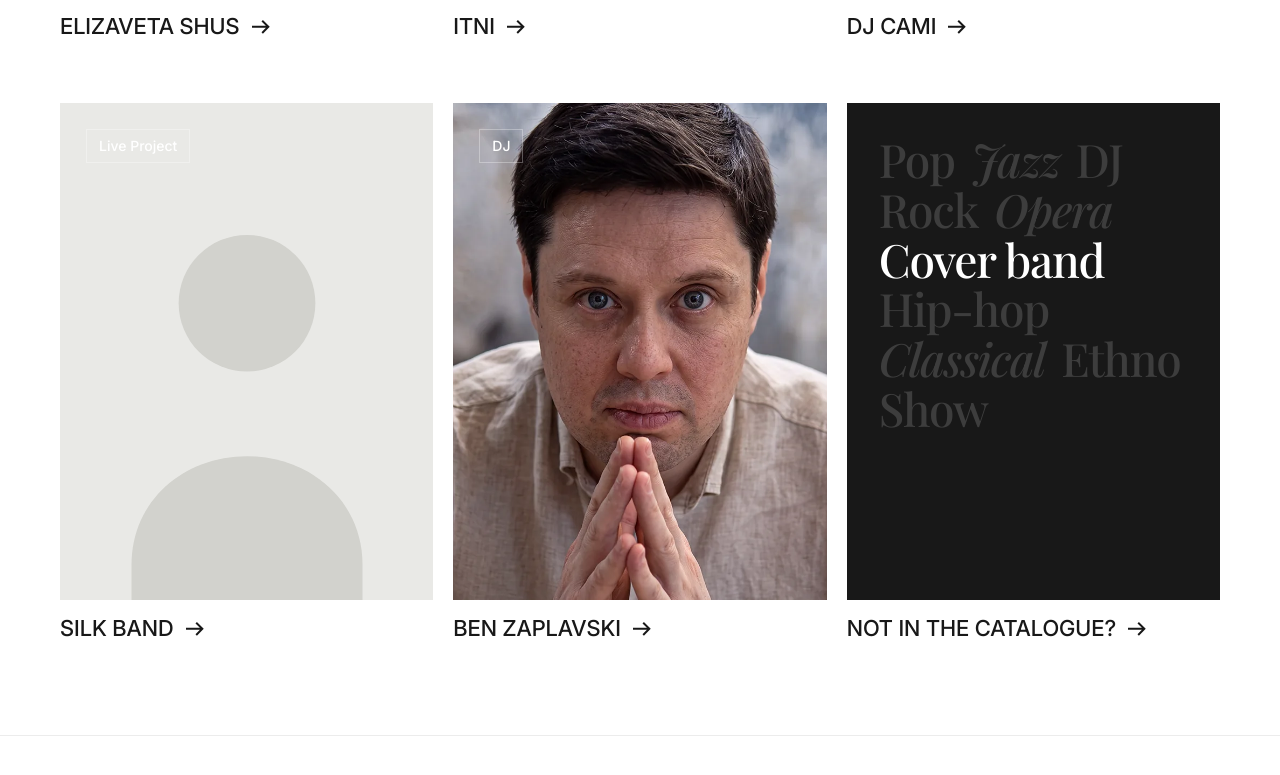
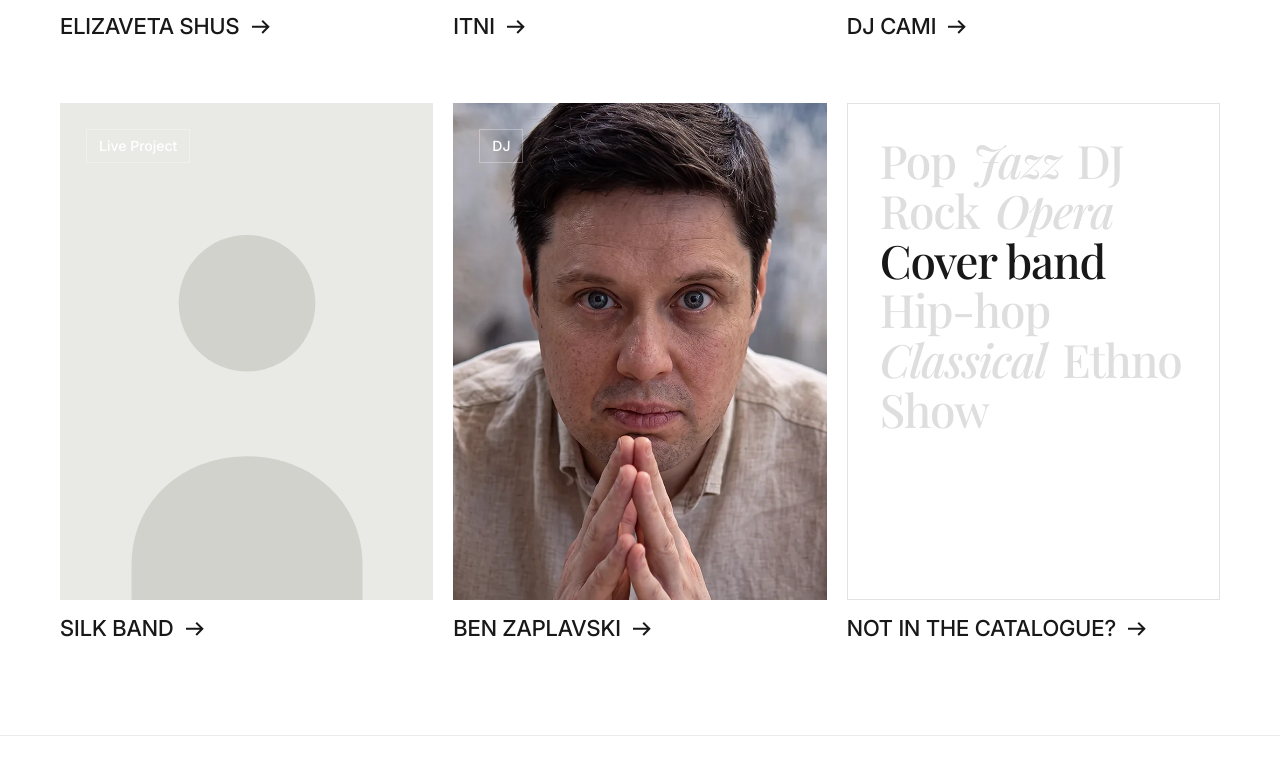
Before and after one commit to uniqspace/BMD, a Vue app: page /artists in a window 1280 px wide. Shown: the part 2870-3645 px from the top of the page. Built offline with nearby package versions, Linux system fonts and the light colour scheme.

Commit message:
Any-artist card: white with a thin border
Co-Authored-By: Claude Opus 5.5 <noreply@anthropic.com>
Claude-Session: https://claude.ai/code/session_01B6dQTr2Arpuaw1uCi2f54J

```diff
--- a/src/components/SingersArchive.vue
+++ b/src/components/SingersArchive.vue
@@ -89,7 +89,7 @@ const filteredSingers = computed<Singer[]>(() => {
                 <button
                     type="button"
                     @click="isBookOpen = true"
-                    class="relative w-full h-92.5 md:h-101.5 lg:h-124.25 cursor-pointer overflow-hidden bg-[#181818] text-left text-white flex flex-col justify-between p-6.5 lg:p-8"
+                    class="relative w-full h-92.5 md:h-101.5 lg:h-124.25 cursor-pointer overflow-hidden bg-white border border-[#1818181f] text-left text-[#181818] flex flex-col justify-between p-6.5 transition-colors duration-300 hover:border-[#18181840] lg:p-8"
                 >
                     <!-- Wall of genres; one word is lit up -->
                     <span class="flex flex-wrap gap-x-3.5 lg:gap-x-4">
@@ -97,7 +97,7 @@ const filteredSingers = computed<Singer[]>(() => {
                             v-for="(genre, gi) in genres"
                             :key="genre"
                             class="font-heading text-[34px]/[1.08] tracking-[-1px] transition-colors duration-500 lg:text-[38px]/[1.08] xl:text-[46px]/[1.08] xl:tracking-[-1.2px]"
-                            :class="[gi === litGenre ? 'text-white' : 'text-white/16 group-hover:text-white/24', gi % 3 === 1 && 'italic']"
+                            :class="[gi === litGenre ? 'text-[#181818]' : 'text-[#18181824] group-hover:text-[#18181838]', gi % 3 === 1 && 'italic']"
                         >{{ genre }}</span>
                     </span>
                 </button>
```
